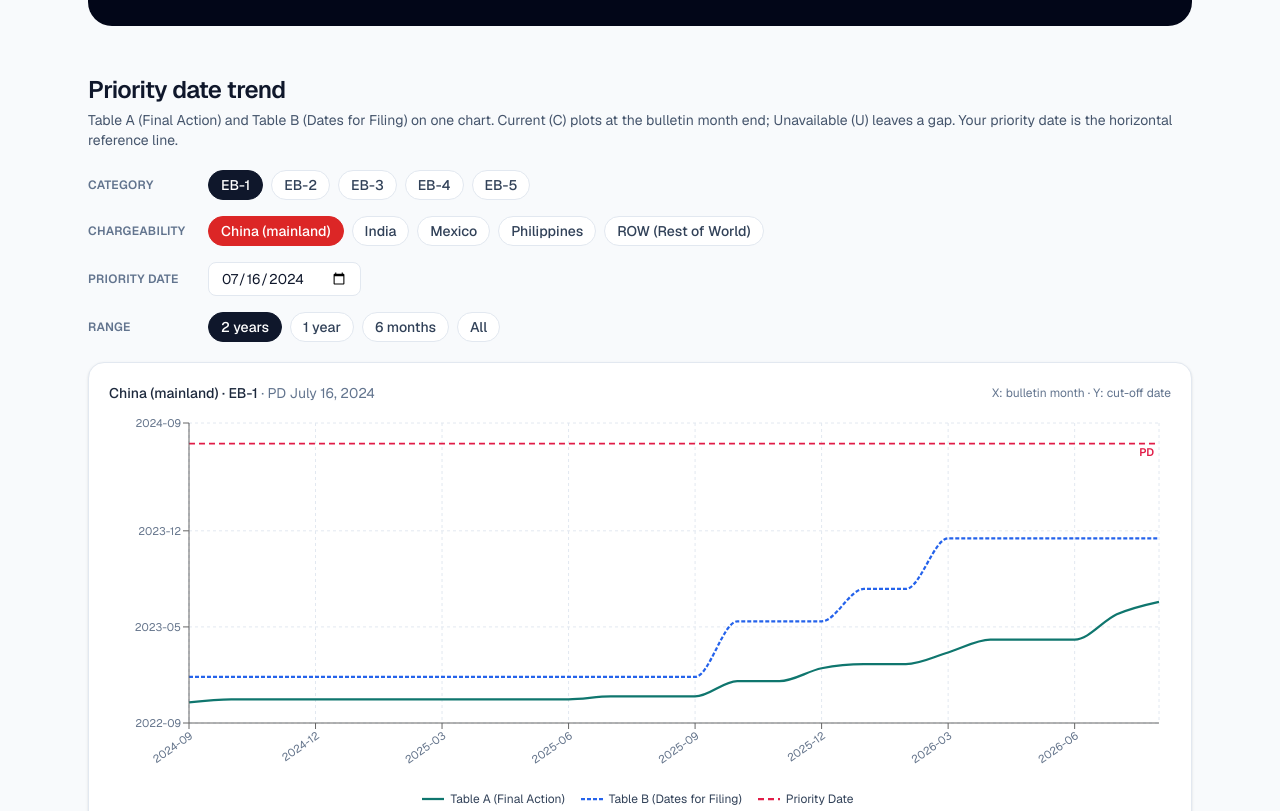
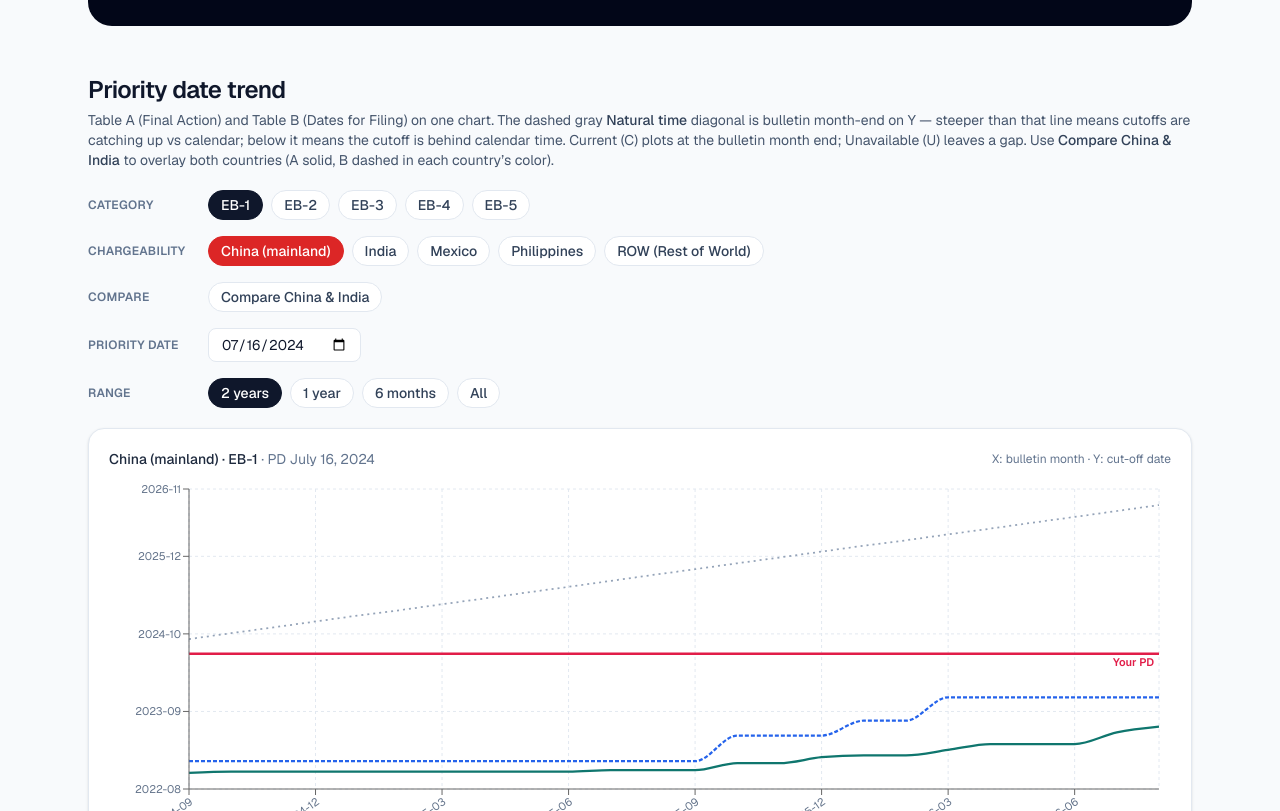
Before and after one commit to yuchenlin/pd-tracker, a Next.js app: page / in a window 1280 px wide. Shown: the part 429-1240 px from the top of the page. Built offline with nearby package versions, Linux system fonts and the light colour scheme.

Commit message:
feat: chart natural-time diagonal, PD scale toggle, China/India compare
Restore dashed Natural time reference for slope readability, tighten Y
domain around visible series with optional Include PD in scale, thicken
solid Your PD line, and add Compare China & India overlay (API A/B for both).

```diff
--- a/src/components/ChartPanel.tsx
+++ b/src/components/ChartPanel.tsx
@@ -36,19 +36,38 @@ interface SeriesResponse {
 type ChartRow = {
   id: string;
   title: string;
+  year: number;
+  month: number;
+  /** Bulletin month-end ms — calendar / “y = x” diagonal. */
+  natural: number;
+  // Single-country keys
   A: number | null;
   B: number | null;
   A_label: string | null;
   B_label: string | null;
+  // Compare-mode keys
+  CHINA_A: number | null;
+  CHINA_B: number | null;
+  INDIA_A: number | null;
+  INDIA_B: number | null;
+  CHINA_A_label: string | null;
+  CHINA_B_label: string | null;
+  INDIA_A_label: string | null;
+  INDIA_B_label: string | null;
 };
 
 const TABLE_A_COLOR = "#0f766e";
 const TABLE_B_COLOR = "#2563eb";
 const PD_COLOR = "#e11d48";
+const NATURAL_COLOR = "#94a3b8";
 
 const TABLE_A_NAME = "Table A (Final Action)";
 const TABLE_B_NAME = "Table B (Dates for Filing)";
-const PD_NAME = "Priority Date";
+const PD_NAME = "Your PD";
+const NATURAL_NAME = "Natural time";
+
+const COMPARE_COUNTRIES = ["CHINA", "INDIA"] as const;
+type CompareCountry = (typeof COMPARE_COUNTRIES)[number];
 
 type RangeKey = "all" | "2y" | "1y" | "6m";
 
@@ -59,8 +78,61 @@ const RANGE_OPTIONS: { key: RangeKey; label: string; months: number | null }[] =
   { key: "all", label: "All", months: null },
 ];
 
-/** Include PD in Y domain only when within ~12 months of visible A/B. */
+/** Include PD in Y domain automatically when within ~12 months of visible series. */
 const PD_NEAR_MS = 12 * 30.4375 * 24 * 60 * 60 * 1000;
+const DAY_MS = 24 * 60 * 60 * 1000;
+const PAD_RATIO = 0.06;
+const PAD_MIN_MS = 30 * DAY_MS;
+
+function emptyRow(p: SeriesPoint): ChartRow {
+  return {
+    id: p.id,
+    title: p.title,
+    year: p.year,
+    month: p.month,
+    natural: Date.UTC(p.year, p.month, 0),
+    A: null,
+    B: null,
+    A_label: null,
+    B_label: null,
+    CHINA_A: null,
+    CHINA_B: null,
+    INDIA_A: null,
+    INDIA_B: null,
+    CHINA_A_label: null,
+    CHINA_B_label: null,
+    INDIA_A_label: null,
+    INDIA_B_label: null,
+  };
+}
+
+function seriesKey(
+  chargeability: Chargeability,
+  table: TableKind,
+  compare: boolean,
+): keyof ChartRow | null {
+  if (!compare) {
+    return table === "A" ? "A" : "B";
+  }
+  if (chargeability === "CHINA" || chargeability === "INDIA") {
+    return `${chargeability}_${table}` as keyof ChartRow;
+  }
+  return null;
+}
+
+function labelKey(
+  chargeability: Chargeability,
+  table: TableKind,
+  compare: boolean,
+): keyof ChartRow | null {
+  if (!compare) {
+    return table === "A" ? "A_label" : "B_label";
+  }
+  if (chargeability === "CHINA" || chargeability === "INDIA") {
+    return `${chargeability}_${table}_label` as keyof ChartRow;
+  }
+  return null;
+}
 
 export function ChartPanel({
   category,
@@ -81,11 +153,17 @@ export function ChartPanel({
   const [error, setError] = useState<string | null>(null);
   const [loading, setLoading] = useState(true);
   const [range, setRange] = useState<RangeKey>("2y");
+  const [compare, setCompare] = useState(false);
+  const [includePdInScale, setIncludePdInScale] = useState(false);
+
+  const fetchChargeability = compare
+    ? "CHINA,INDIA"
+    : chargeability;
 
   useEffect(() => {
     const ac = new AbortController();
     setLoading(true);
-    const url = `/api/series?table=A,B&category=${encodeURIComponent(category)}&chargeability=${encodeURIComponent(chargeability)}`;
+    const url = `/api/series?table=A,B&category=${encodeURIComponent(category)}&chargeability=${encodeURIComponent(fetchChargeability)}`;
 
     fetch(url, { signal: ac.signal })
       .then(async (res) => {
@@ -101,35 +179,28 @@ export function ChartPanel({
       .finally(() => setLoading(false));
 
     return () => ac.abort();
-  }, [category, chargeability]);
+  }, [category, fetchChargeability]);
+
+  // Reset force-include when PD or category/chargeability changes enough that nearness may flip.
+  useEffect(() => {
+    setIncludePdInScale(false);
+  }, [pd, category, chargeability, compare, range]);
 
   const allChartData = useMemo(() => {
     if (!payload?.series.length) return [] as ChartRow[];
     const byId = new Map<string, ChartRow>();
     for (const s of payload.series) {
       for (const p of s.points) {
-        const row =
-          byId.get(p.id) ??
-          ({
-            id: p.id,
-            title: p.title,
-            A: null,
-            B: null,
-            A_label: null,
-            B_label: null,
-          } satisfies ChartRow);
-        if (s.table === "A") {
-          row.A = p.value;
-          row.A_label = p.cutoffLabel;
-        } else {
-          row.B = p.value;
-          row.B_label = p.cutoffLabel;
-        }
+        const row = byId.get(p.id) ?? emptyRow(p);
+        const vk = seriesKey(s.chargeability, s.table, compare);
+        const lk = labelKey(s.chargeability, s.table, compare);
+        if (vk) (row as Record<string, unknown>)[vk] = p.value;
+        if (lk) (row as Record<string, unknown>)[lk] = p.cutoffLabel;
         byId.set(p.id, row);
       }
     }
     return [...byId.values()].sort((a, b) => a.id.localeCompare(b.id));
-  }, [payload]);
+  }, [payload, compare]);
 
   const chartData = useMemo(() => {
     const months = RANGE_OPTIONS.find((o) => o.key === range)?.months ?? null;
@@ -150,41 +221,87 @@ export function ChartPanel({
     return Date.UTC(y, m - 1, d);
   }, [pd]);
 
-  const { yDomain, pdOutside } = useMemo(() => {
+  const seriesValues = useMemo(() => {
     const values: number[] = [];
     for (const row of chartData) {
+      values.push(row.natural);
+      if (compare) {
+        for (const ch of COMPARE_COUNTRIES) {
+          const a = row[`${ch}_A`];
+          const b = row[`${ch}_B`];
+          if (typeof a === "number") values.push(a);
+          if (typeof b === "number") values.push(b);
+        }
+      } else {
         if (typeof row.A === "number") values.push(row.A);
         if (typeof row.B === "number") values.push(row.B);
       }
-    if (values.length === 0) {
+    }
+    return values;
+  }, [chartData, compare]);
+
+  const { yDomain, pdOutside, pdNear } = useMemo(() => {
+    if (seriesValues.length === 0) {
       return {
         yDomain: ["auto", "auto"] as ["auto", "auto"] | [number, number],
         pdOutside: null as null | "above" | "below",
+        pdNear: false,
       };
     }
-    let min = Math.min(...values);
-    let max = Math.max(...values);
+    let min = Math.min(...seriesValues);
+    let max = Math.max(...seriesValues);
     let pdOutside: null | "above" | "below" = null;
+    let pdNear = false;
 
     if (typeof pdMs === "number") {
-      if (pdMs >= min - PD_NEAR_MS && pdMs <= max + PD_NEAR_MS) {
+      pdNear = pdMs >= min - PD_NEAR_MS && pdMs <= max + PD_NEAR_MS;
+      const foldIn = includePdInScale || pdNear;
+      if (foldIn) {
         min = Math.min(min, pdMs);
         max = Math.max(max, pdMs);
       } else if (pdMs > max) {
         pdOutside = "above";
+      } else if (pdMs < min) {
+        pdOutside = "below";
       } else {
-        pdOutside = "below";
+        // Inside series span but we somehow didn't fold — treat as in domain.
+        pdNear = true;
+        min = Math.min(min, pdMs);
+        max = Math.max(max, pdMs);
       }
     }
 
-    const pad = Math.max((max - min) * 0.08, 45 * 24 * 60 * 60 * 1000);
+    const pad = Math.max((max - min) * PAD_RATIO, PAD_MIN_MS);
     return {
       yDomain: [min - pad, max + pad] as [number, number],
       pdOutside,
+      pdNear,
     };
-  }, [chartData, pdMs]);
+  }, [seriesValues, pdMs, includePdInScale]);
 
-  const showPdLine = pdMs != null && pdOutside === null;
+  const showPdLine =
+    pdMs != null && (pdOutside === null || includePdInScale || pdNear);
+
+  function enableCompare() {
+    setCompare(true);
+  }
+
+  function exitCompare(next: Chargeability) {
+    setCompare(false);
+    onChargeabilityChange(next);
+  }
+
+  function onChargeabilityPill(ch: Chargeability) {
+    if (compare) {
+      exitCompare(ch);
+      return;
+    }
+    onChargeabilityChange(ch);
+  }
+
+  const heading = compare
+    ? `China & India · ${category}`
+    : `${CHARGEABILITY_LABELS[chargeability]} · ${category}`;
 
   return (
     <section id="charts" className="scroll-mt-20">
@@ -194,8 +311,13 @@ export function ChartPanel({
         </h2>
         <p className="mt-1 text-sm text-slate-600">
           Table A (Final Action) and Table B (Dates for Filing) on one chart.
-          Current (C) plots at the bulletin month end; Unavailable (U) leaves a
-          gap. Your priority date is the horizontal reference line.
+          The dashed gray <strong className="font-medium text-slate-700">Natural time</strong>{" "}
+          diagonal is bulletin month-end on Y — steeper than that line means
+          cutoffs are catching up vs calendar; below it means the cutoff is
+          behind calendar time. Current (C) plots at the bulletin month end;
+          Unavailable (U) leaves a gap. Use{" "}
+          <strong className="font-medium text-slate-700">Compare China &amp; India</strong>{" "}
+          to overlay both countries (A solid, B dashed in each country’s color).
         </p>
       </div>
 
@@ -212,16 +334,34 @@ export function ChartPanel({
           ))}
         </FilterRow>
         <FilterRow label="Chargeability">
-          {CHARGEABILITIES.map((ch) => (
+          {CHARGEABILITIES.map((ch) => {
+            const lockedCompare =
+              compare && (ch === "CHINA" || ch === "INDIA");
+            return (
               <Pill
                 key={ch}
-              active={chargeability === ch}
-              onClick={() => onChargeabilityChange(ch)}
+                active={compare ? lockedCompare : chargeability === ch}
+                onClick={() => onChargeabilityPill(ch)}
                 color={CHARGEABILITY_COLORS[ch]}
+                ring={lockedCompare}
               >
                 {CHARGEABILITY_LABELS[ch]}
               </Pill>
-          ))}
+            );
+          })}
+        </FilterRow>
+        <FilterRow label="Compare">
+          <Pill
+            active={compare}
+            onClick={() => (compare ? exitCompare(chargeability) : enableCompare())}
+          >
+            Compare China &amp; India
+          </Pill>
+          {compare ? (
+            <span className="text-xs text-slate-500">
+              Click a country pill to exit compare
+            </span>
+          ) : null}
         </FilterRow>
         <FilterRow label="Priority date">
           <input
@@ -248,7 +388,7 @@ export function ChartPanel({
         <div className="mb-3 flex flex-wrap items-center justify-between gap-2">
           <div className="flex min-w-0 flex-col gap-1.5">
             <p className="text-sm font-medium text-slate-800">
-              {CHARGEABILITY_LABELS[chargeability]} · {category}
+              {heading}
               {pdMs != null ? (
                 <span className="font-normal text-slate-500">
                   {" "}
@@ -256,11 +396,33 @@ export function ChartPanel({
                 </span>
               ) : null}
             </p>
-            {pdOutside ? (
+            {pdOutside && !includePdInScale ? (
+              <div className="flex flex-wrap items-center gap-2">
                 <p className="inline-flex w-fit items-center rounded-full border border-rose-200 bg-rose-50 px-2.5 py-0.5 text-xs font-medium text-rose-800">
-                PD is {pdOutside === "above" ? "above latest cutoff" : "below earliest cutoff"}{" "}
-                — scale fits Table A/B
+                  Your PD is{" "}
+                  {pdOutside === "above"
+                    ? "above the visible cutoffs"
+                    : "below the visible cutoffs"}{" "}
+                  — scale fits series
+                  {pdMs != null ? ` (PD ${formatIsoDate(pd)})` : ""}
                 </p>
+                <button
+                  type="button"
+                  onClick={() => setIncludePdInScale(true)}
+                  className="inline-flex items-center rounded-full border border-rose-300 bg-white px-2.5 py-0.5 text-xs font-semibold text-rose-700 shadow-sm transition hover:bg-rose-50"
+                >
+                  Include PD in scale
+                </button>
+              </div>
+            ) : null}
+            {includePdInScale && pdMs != null && !pdNear ? (
+              <button
+                type="button"
+                onClick={() => setIncludePdInScale(false)}
+                className="inline-flex w-fit items-center rounded-full border border-slate-200 bg-slate-50 px-2.5 py-0.5 text-xs font-medium text-slate-600 hover:bg-slate-100"
+              >
+                PD forced into scale — click to fit series only
+              </button>
             ) : null}
           </div>
           <p className="text-xs text-slate-500">
@@ -296,20 +458,27 @@ export function ChartPanel({
                   width={72}
                   allowDataOverflow
                 />
-                <Tooltip content={<ChartTooltip pd={pd} pdMs={pdMs} />} />
+                <Tooltip
+                  content={
+                    <ChartTooltip
+                      pd={pd}
+                      pdMs={pdMs}
+                      compare={compare}
+                    />
+                  }
+                />
                 <Legend
                   wrapperStyle={{ fontSize: 12, paddingTop: 8 }}
-                  content={<ChartLegend />}
+                  content={<ChartLegend compare={compare} showPd={pdMs != null} />}
                 />
                 {showPdLine ? (
                   <ReferenceLine
                     y={pdMs!}
                     stroke={PD_COLOR}
-                    strokeWidth={1.75}
-                    strokeDasharray="6 4"
-                    ifOverflow="hidden"
+                    strokeWidth={2.5}
+                    ifOverflow="extendDomain"
                     label={{
-                      value: "PD",
+                      value: "Your PD",
                       position: "insideTopRight",
                       fill: PD_COLOR,
                       fontSize: 11,
@@ -317,6 +486,54 @@ export function ChartPanel({
                     }}
                   />
                 ) : null}
+                <Line
+                  type="linear"
+                  dataKey="natural"
+                  name={NATURAL_NAME}
+                  stroke={NATURAL_COLOR}
+                  strokeWidth={1.75}
+                  strokeDasharray="2 4"
+                  dot={false}
+                  connectNulls
+                  legendType="plainline"
+                  isAnimationActive={false}
+                />
+                {compare ? (
+                  <>
+                    {(COMPARE_COUNTRIES as readonly CompareCountry[]).map(
+                      (ch) => (
+                        <Line
+                          key={`${ch}_A`}
+                          type="monotone"
+                          dataKey={`${ch}_A`}
+                          name={`${CHARGEABILITY_LABELS[ch]} · A`}
+                          stroke={CHARGEABILITY_COLORS[ch]}
+                          strokeWidth={2.25}
+                          dot={false}
+                          connectNulls={false}
+                          activeDot={{ r: 4 }}
+                        />
+                      ),
+                    )}
+                    {(COMPARE_COUNTRIES as readonly CompareCountry[]).map(
+                      (ch) => (
+                        <Line
+                          key={`${ch}_B`}
+                          type="monotone"
+                          dataKey={`${ch}_B`}
+                          name={`${CHARGEABILITY_LABELS[ch]} · B`}
+                          stroke={CHARGEABILITY_COLORS[ch]}
+                          strokeWidth={2}
+                          strokeDasharray="4 2"
+                          dot={false}
+                          connectNulls={false}
+                          activeDot={{ r: 4 }}
+                        />
+                      ),
+                    )}
+                  </>
+                ) : (
+                  <>
                     <Line
                       type="monotone"
                       dataKey="A"
@@ -338,6 +555,8 @@ export function ChartPanel({
                       connectNulls={false}
                       activeDot={{ r: 4 }}
                     />
+                  </>
+                )}
               </LineChart>
             </ResponsiveContainer>
           </div>
@@ -347,12 +566,47 @@ export function ChartPanel({
   );
 }
 
-function ChartLegend() {
-  const items = [
-    { name: TABLE_A_NAME, color: TABLE_A_COLOR, dash: undefined as string | undefined },
+function ChartLegend({
+  compare,
+  showPd,
+}: {
+  compare: boolean;
+  showPd: boolean;
+}) {
+  const items: {
+    name: string;
+    color: string;
+    dash?: string;
+    width?: number;
+  }[] = [
+    { name: NATURAL_NAME, color: NATURAL_COLOR, dash: "2 4" },
+  ];
+
+  if (compare) {
+    for (const ch of COMPARE_COUNTRIES) {
+      items.push({
+        name: `${CHARGEABILITY_LABELS[ch]} · A (Final Action)`,
+        color: CHARGEABILITY_COLORS[ch],
+      });
+    }
+    for (const ch of COMPARE_COUNTRIES) {
+      items.push({
+        name: `${CHARGEABILITY_LABELS[ch]} · B (Filing)`,
+        color: CHARGEABILITY_COLORS[ch],
+        dash: "4 2",
+      });
+    }
+  } else {
+    items.push(
+      { name: TABLE_A_NAME, color: TABLE_A_COLOR },
       { name: TABLE_B_NAME, color: TABLE_B_COLOR, dash: "4 2" },
-    { name: PD_NAME, color: PD_COLOR, dash: "6 4" },
-  ];
+    );
+  }
+
+  if (showPd) {
+    items.push({ name: PD_NAME, color: PD_COLOR, width: 2.5 });
+  }
+
   return (
     <ul className="flex flex-wrap items-center justify-center gap-x-4 gap-y-1 pt-2 text-xs text-slate-700">
       {items.map((item) => (
@@ -364,7 +618,7 @@ function ChartLegend() {
               x2="22"
               y2="4"
               stroke={item.color}
-              strokeWidth="2.25"
+              strokeWidth={item.width ?? 2.25}
               strokeDasharray={item.dash}
             />
           </svg>
@@ -387,7 +641,7 @@ function FilterRow({
       <span className="w-28 shrink-0 text-xs font-semibold uppercase tracking-wide text-slate-500">
         {label}
       </span>
-      <div className="flex flex-wrap gap-2">{children}</div>
+      <div className="flex flex-wrap items-center gap-2">{children}</div>
     </div>
   );
 }
@@ -397,11 +651,13 @@ function Pill({
   onClick,
   children,
   color,
+  ring,
 }: {
   active: boolean;
   onClick: () => void;
   children: React.ReactNode;
   color?: string;
+  ring?: boolean;
 }) {
   return (
     <button
@@ -411,7 +667,7 @@ function Pill({
         active
           ? "border-slate-900 bg-slate-900 text-white"
           : "border-slate-200 bg-white text-slate-700 hover:border-slate-300 hover:bg-slate-50"
-      }`}
+      } ${ring ? "ring-2 ring-offset-1 ring-slate-400" : ""}`}
       style={
         active && color
           ? { backgroundColor: color, borderColor: color, color: "#fff" }
@@ -441,12 +697,20 @@ function EmptyState({
   );
 }
 
+function formatCutoffLabel(raw: string | null | undefined): string {
+  if (raw === "C") return "Current (C)";
+  if (raw === "U") return "Unavailable (U)";
+  if (raw) return formatIsoDate(String(raw));
+  return "—";
+}
+
 function ChartTooltip({
   active,
   payload,
   label,
   pd,
   pdMs,
+  compare,
 }: {
   active?: boolean;
   payload?: Array<{
@@ -458,6 +722,7 @@ function ChartTooltip({
   label?: string;
   pd: string;
   pdMs: number | null;
+  compare: boolean;
 }) {
   if (!active || !payload?.length) return null;
   const row = payload[0]?.payload;
@@ -468,19 +733,29 @@ function ChartTooltip({
 
   for (const item of payload) {
     const key = String(item.dataKey ?? "");
-    if (key !== "A" && key !== "B") continue;
-    const raw = key === "A" ? row?.A_label : row?.B_label;
-    const display =
-      raw === "C"
-        ? "Current (C)"
-        : raw === "U"
-          ? "Unavailable (U)"
-          : raw
-            ? formatIsoDate(String(raw))
-            : "—";
+    if (key === "natural") continue;
+
+    let display = "—";
+    let name = String(item.name ?? key);
+
+    if (!compare && (key === "A" || key === "B")) {
+      display = formatCutoffLabel(key === "A" ? row?.A_label : row?.B_label);
+      name = key === "A" ? TABLE_A_NAME : TABLE_B_NAME;
+    } else if (compare) {
+      const m = /^(CHINA|INDIA)_(A|B)$/.exec(key);
+      if (!m) continue;
+      const ch = m[1] as CompareCountry;
+      const table = m[2] as TableKind;
+      const lk = `${ch}_${table}_label` as keyof ChartRow;
+      display = formatCutoffLabel(row?.[lk] as string | null | undefined);
+      name = `${CHARGEABILITY_LABELS[ch]} · ${table === "A" ? "A (Final Action)" : "B (Filing)"}`;
+    } else {
+      continue;
+    }
+
     items.push({
       key,
-      name: key === "A" ? TABLE_A_NAME : TABLE_B_NAME,
+      name,
       color: item.color,
       display,
     });
@@ -500,6 +775,18 @@ function ChartTooltip({
             <span className="font-medium text-slate-900">{item.display}</span>
           </li>
         ))}
+        {row?.natural != null ? (
+          <li className="flex items-center gap-2 border-t border-slate-100 pt-1 mt-1">
+            <span
+              className="h-2 w-2 rounded-full"
+              style={{ backgroundColor: NATURAL_COLOR }}
+            />
+            <span className="text-slate-600">{NATURAL_NAME}</span>
+            <span className="font-medium text-slate-900">
+              {formatTickDate(row.natural)}
+            </span>
+          </li>
+        ) : null}
         {pdMs != null ? (
           <li className="flex items-center gap-2 border-t border-slate-100 pt-1 mt-1">
             <span
```
Also changed, not shown: 1 other file (tests, documents, lock files or other folders). Lines whose indentation alone changed are shown as unchanged.
